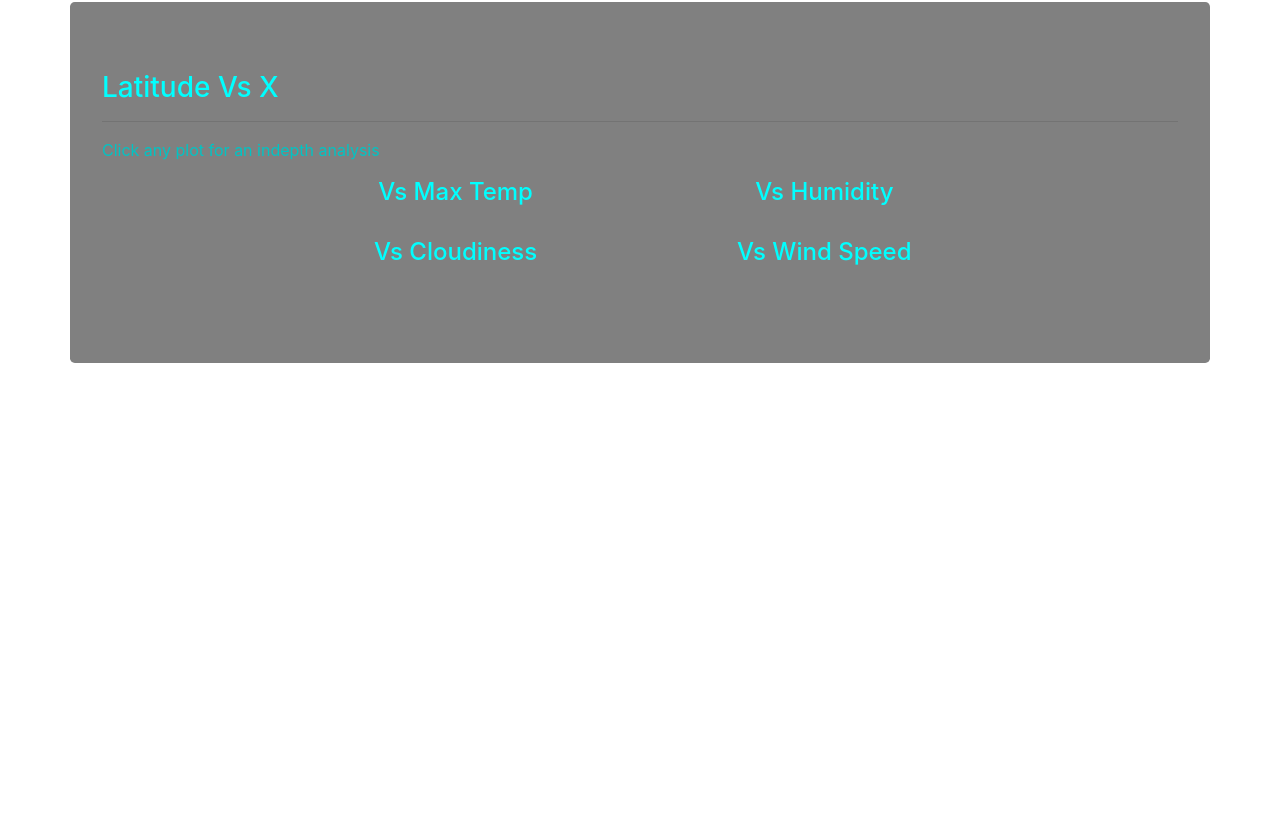
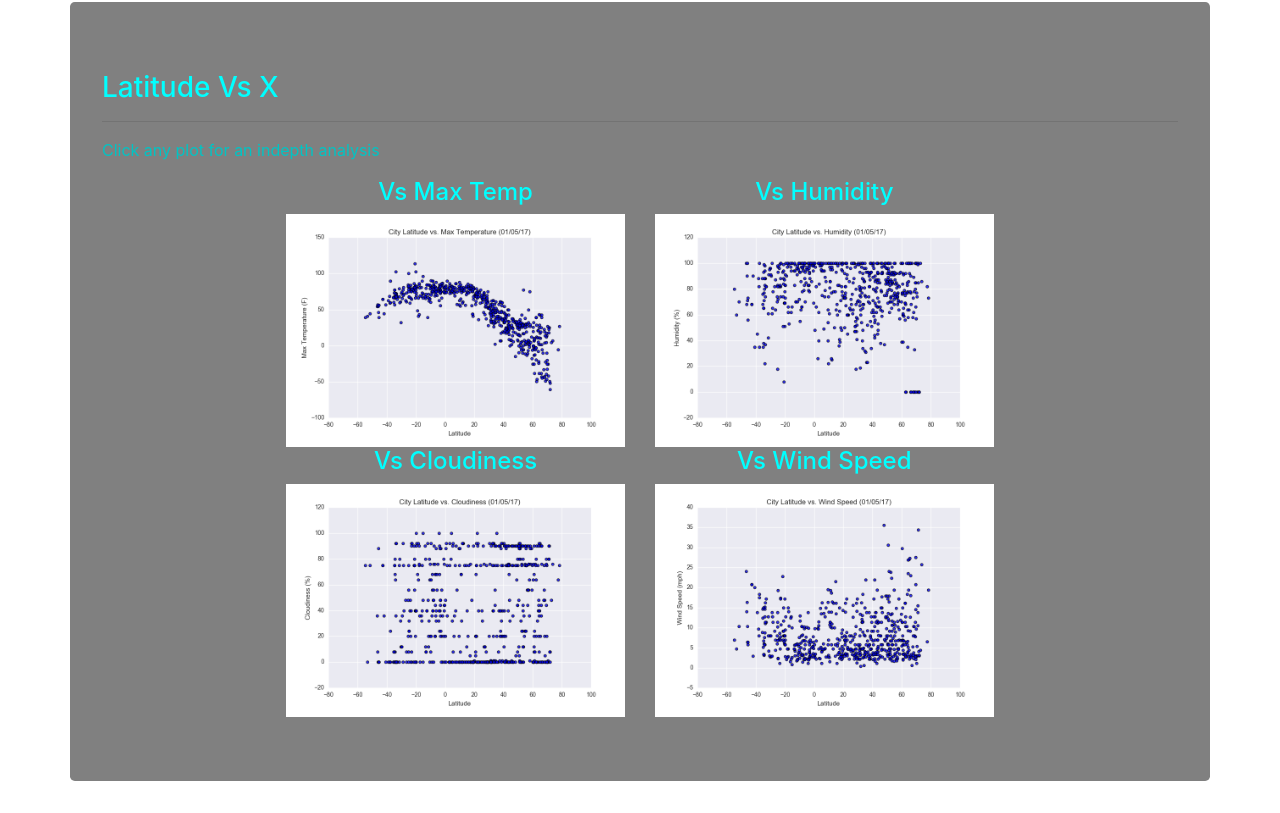
Before and after one commit to KarimDarbaki/Web-Design-Challenge, a plain HTML site: page webpage-hw/comparisons.html in a window 1280 px wide. Shown: the part 59-872 px from the top of the page. Before the commit the page ends 800 px from the top, so only its background shows below. Drawn offline with nearby package versions, Linux system fonts and the light colour scheme.

Commit message:
update folders

```diff
--- a/comparisons.html
+++ b/webpage-hw/comparisons.html
@@ -54,11 +54,11 @@
             <div class="col-md-2"></div>
             <div class="col-md-4">
                 <h4 class='title'>Vs Max Temp</h4>
-                <a href="maxtemp.html"><img class='img-comparison margright'  src="assets\images\maxtemp.png" alt=""></a>
+                <a href="maxtemp.html"><img class='img-comparison margright ophover'  src="assets\images\maxtemp.png" alt=""></a>
             </div>
             <div class="col-md-4">
                 <h4 class='title'>Vs Humidity</h4>
-                <img class='img-comparison margleft' src="assets\images\Humidity.png" alt="">
+              <a href="humidity.html"> <img class='img-comparison margleft ophover' src="assets\images\Humidity.png" alt=""></a>
             </div>
             <div class="col-md-2"></div>
         </div>
@@ -66,11 +66,11 @@
                 <div class="col-md-2"></div>
                 <div class="col-md-4">
                     <h4 class='title'>Vs Cloudiness</h4>
-                    <img class='img-comparison margright' src="assets\images\Cloudiness.png" alt="">
+                   <a href="cloudiness.html"> <img class='img-comparison margright ophover' src="assets\images\Cloudiness.png" alt=""> </a>
                 </div>
                 <div class="col-md-4">
                     <h4 class='title'>Vs Wind Speed</h4>
-                    <img class='img-comparison margleft' src="assets\images\Windspeed.png" alt="">
+                  <a href="windspeed.html">  <img class='img-comparison margleft ophover' src="assets\images\Windspeed.png" alt=""> </a>
                 </div>
                 <div class="col-md-2"></div>
 
```
Also changed, not shown: webpage-hw/index.html (renamed from index.html, +1 -1 lines), webpage-hw/assets/images/Cloudiness.png (added), webpage-hw/assets/images/Humidity.png (added), webpage-hw/assets/images/Windspeed.png (added), webpage-hw/assets/images/maxtemp.png (added), webpage-hw/cities.csv (renamed from cities.csv), webpage-hw/cloudiness.html (renamed from cloudiness.html), webpage-hw/data.html (renamed from data.html), webpage-hw/humidity.html (renamed from humidity.html), webpage-hw/maxtemp.html (renamed from maxtemp.html), webpage-hw/style.css (renamed from style.css), webpage-hw/windspeed.html (renamed from windspeed.html), 4 other files.
